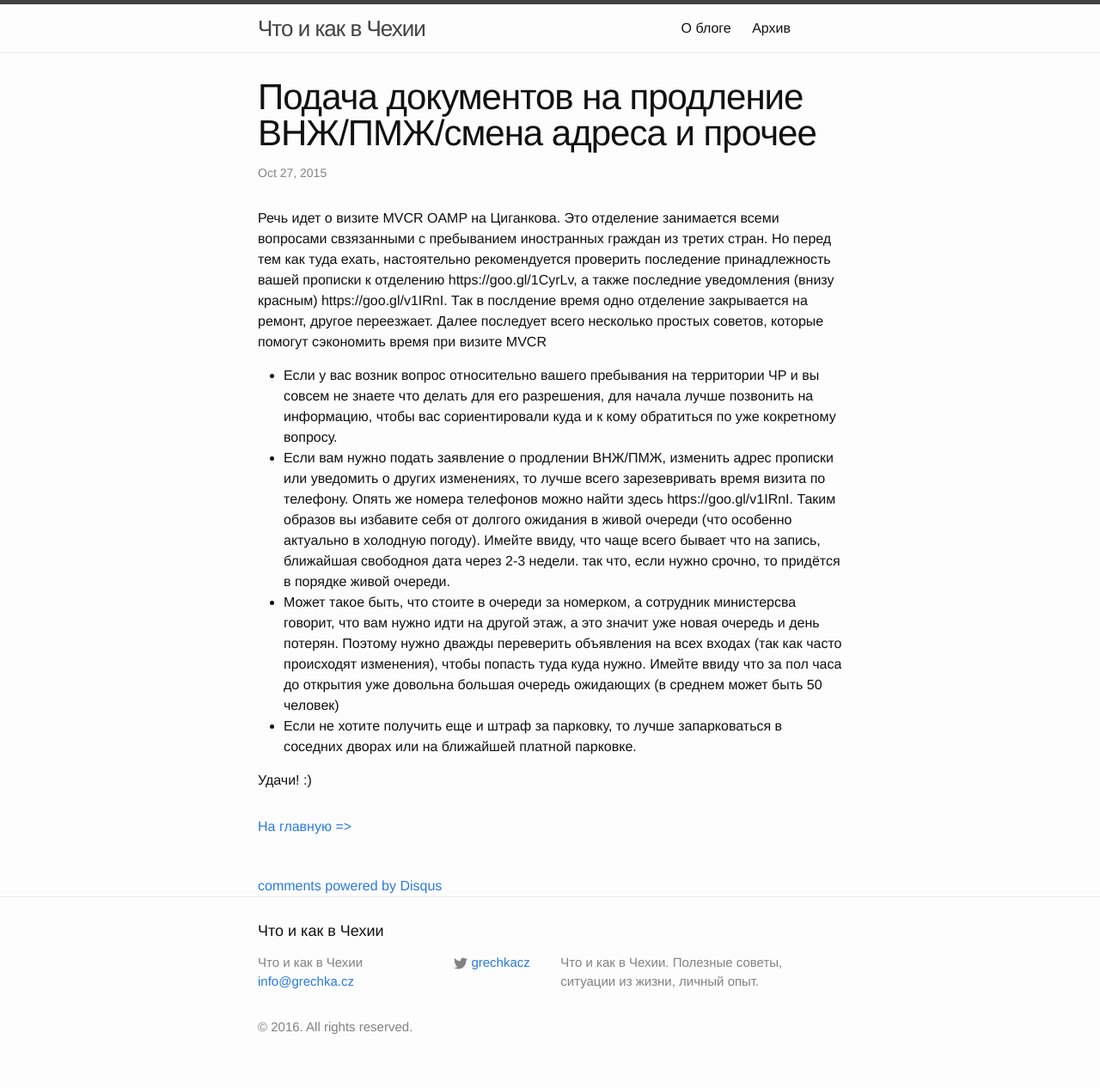
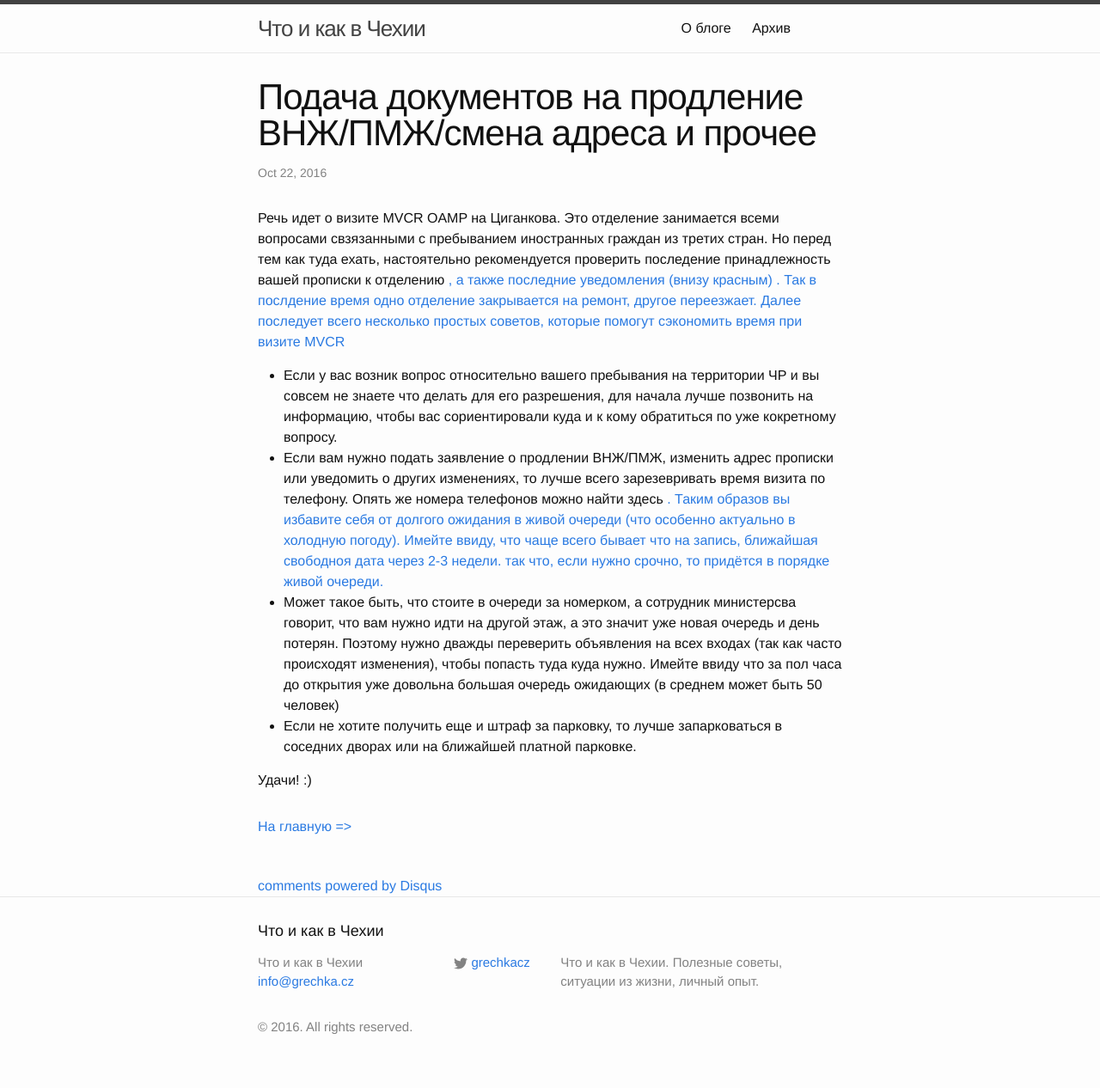
Before and after one commit to basementcz/grechka, a Jekyll site: the page built from _posts/2016-10-12-podacha-dokumentov.markdown, in a window 1280 px wide. Shown: the whole page at 86% size. Built offline with Jekyll 4.4.1, drawn with Linux system fonts in a browser that asks for light colours; comment, search, counter and statistics services are not loaded.

Commit message:
Update 2016-10-12-podacha-dokumentov.markdown

```diff
--- a/_posts/2016-10-12-podacha-dokumentov.markdown
+++ b/_posts/2016-10-12-podacha-dokumentov.markdown
@@ -1,16 +1,16 @@
 ---
 layout: post
 title:  "Подача документов на продление ВНЖ/ПМЖ/смена адреса и прочее"
-date:   2015-10-27 22:17:46
+date:   2016-10-22 12:17:46
 categories: "prodlouzeni podytu, hlaseni zmen, dodatky, praha"
 comments: True
 ---
 
-Речь идет о визите MVCR OAMP на Циганкова. Это отделение занимается всеми вопросами свзязанными с пребыванием иностранных граждан из третих стран. Но перед тем как туда ехать, настоятельно рекомендуется проверить последение принадлежность вашей прописки к отделению https://goo.gl/1CyrLv, а также последние уведомления (внизу красным) https://goo.gl/v1IRnI. Так в послдение время одно отделение закрывается на ремонт, другое переезжает. Далее последует всего несколько простых советов, которые помогут сэкономить время при визите MVCR
+Речь идет о визите MVCR OAMP на Циганкова. Это отделение занимается всеми вопросами свзязанными с пребыванием иностранных граждан из третих стран. Но перед тем как туда ехать, настоятельно рекомендуется проверить последение принадлежность вашей прописки к отделению <a href="https://goo.gl/1CyrLv" target="_blank">, а также последние уведомления (внизу красным) <a href="https://goo.gl/v1IRnI" target="_blank">. Так в послдение время одно отделение закрывается на ремонт, другое переезжает. Далее последует всего несколько простых советов, которые помогут сэкономить время при визите MVCR
 <!--more-->
 
 * Если у вас возник вопрос относительно вашего пребывания на территории ЧР и вы совсем не знаете что делать для его разрешения, для начала лучше позвонить на информацию, чтобы вас сориентировали куда и к кому обратиться по уже кокретному вопросу.
-* Если вам нужно подать заявление о продлении ВНЖ/ПМЖ, изменить адрес прописки или уведомить о других изменениях, то лучше всего зарезевривать время визита по телефону. Опять же номера телефонов можно найти здесь https://goo.gl/v1IRnI. Таким образов вы избавите себя от долгого ожидания в живой очереди (что особенно актуально в холодную погоду). Имейте ввиду, что чаще всего бывает что на запись, ближайшая свободноя дата через 2-3 недели. так что, если нужно срочно, то придётся в порядке живой очереди.
+* Если вам нужно подать заявление о продлении ВНЖ/ПМЖ, изменить адрес прописки или уведомить о других изменениях, то лучше всего зарезевривать время визита по телефону. Опять же номера телефонов можно найти здесь <a href="https://goo.gl/v1IRnI" target="_blank">. Таким образов вы избавите себя от долгого ожидания в живой очереди (что особенно актуально в холодную погоду). Имейте ввиду, что чаще всего бывает что на запись, ближайшая свободноя дата через 2-3 недели. так что, если нужно срочно, то придётся в порядке живой очереди.
 * Может такое быть, что стоите в очереди за номерком, а сотрудник министерсва говорит, что вам нужно идти на другой этаж, а это значит уже новая очередь и день потерян. Поэтому нужно дважды переверить объявления на всех входах (так как часто происходят изменения), чтобы попасть туда куда нужно. Имейте ввиду что за пол часа до открытия уже довольна большая очередь ожидающих (в среднем может быть 50 человек)
 * Если не хотите получить еще и штраф за парковку, то лучше запарковаться в соседних дворах или на ближайшей платной парковке.
 
```
